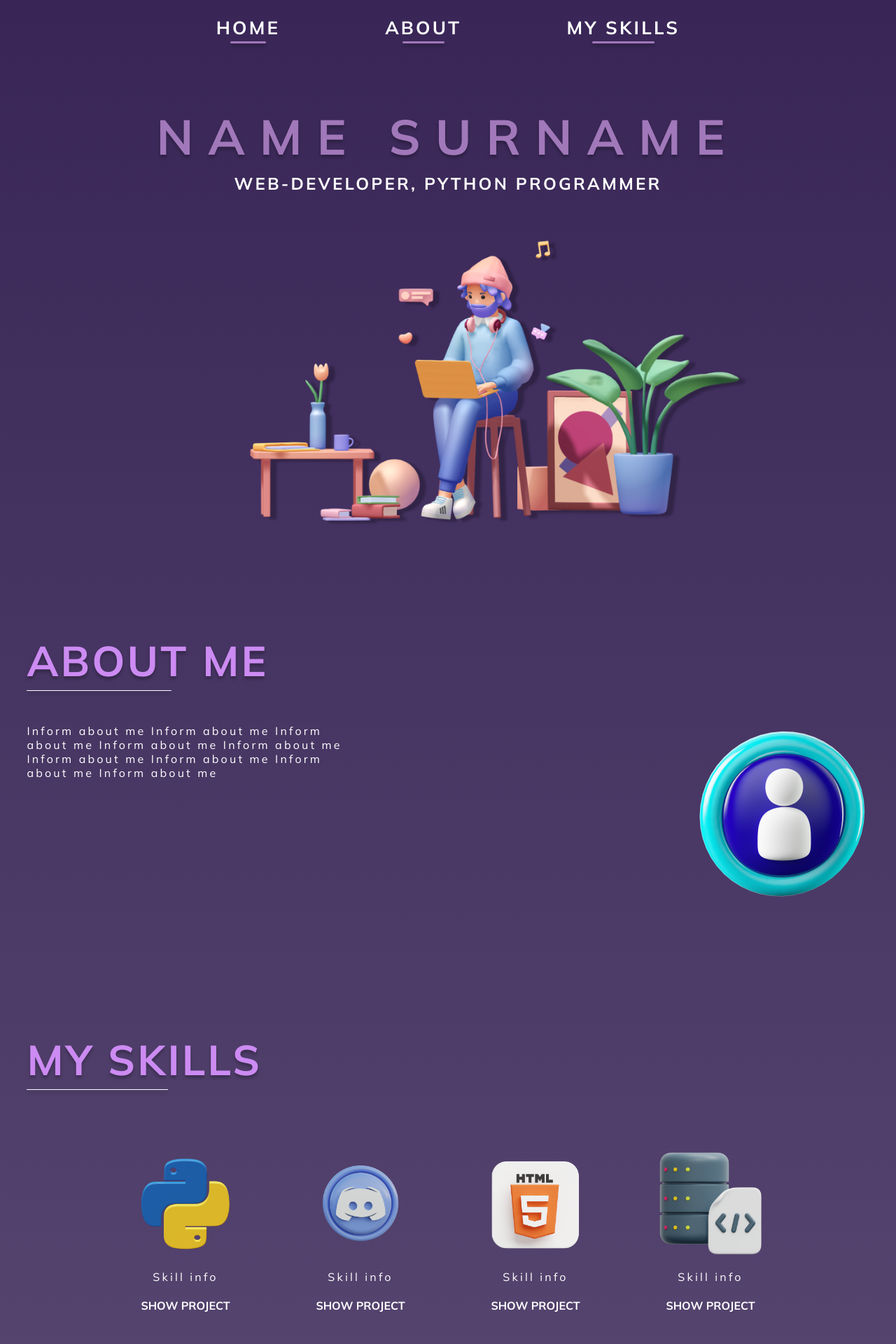
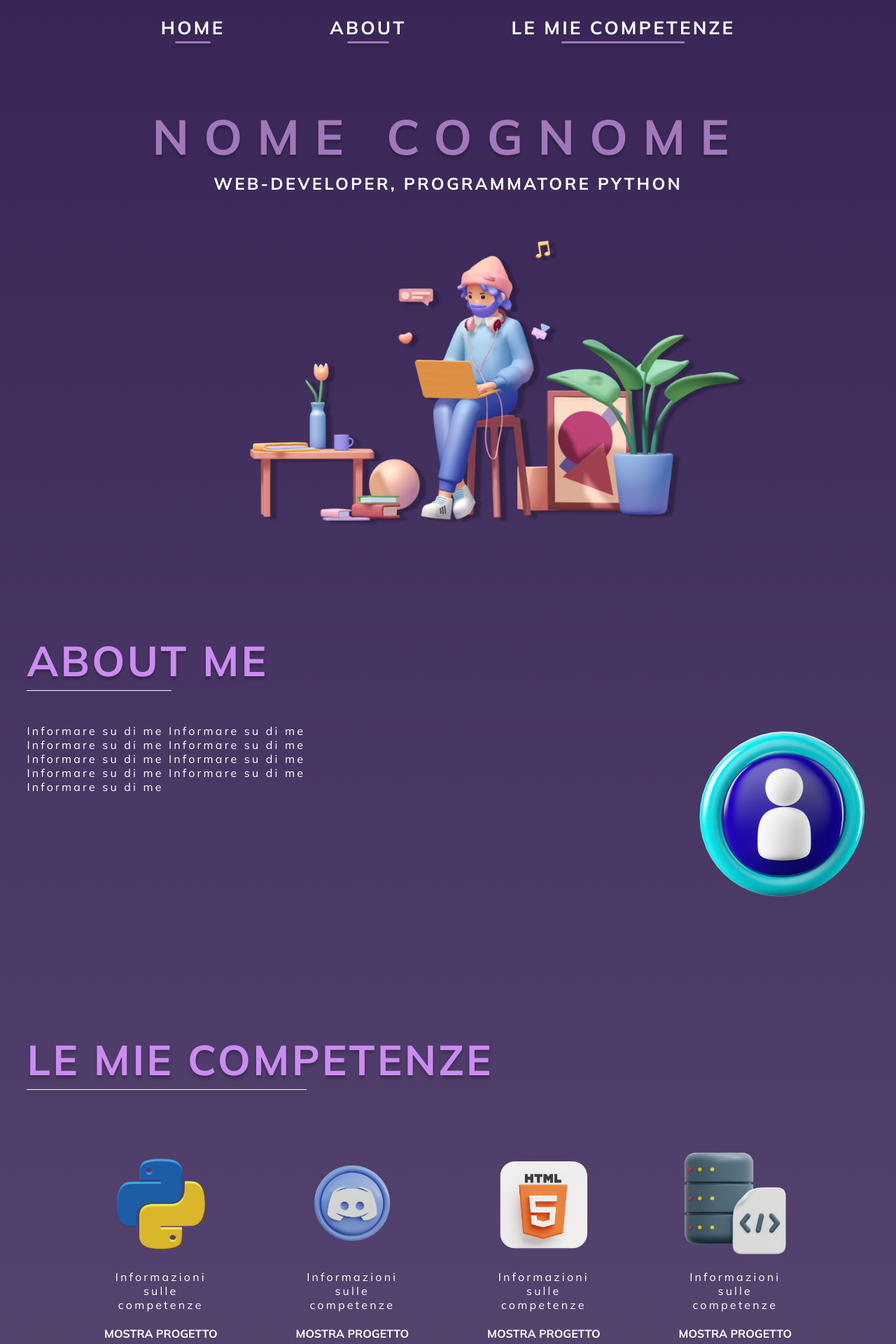
Before and after one commit to GitKodland/portfolio-itl, a Flask app: page / in a window 1280 px wide. Shown: the top 1920 px of the page at 70% size. Run offline with Flask 3, Linux system fonts and the light colour scheme.

Commit message:
Update index.html

```diff
--- a/templates/index.html
+++ b/templates/index.html
@@ -21,25 +21,25 @@
             <a class="list-item__link" href="#about">ABOUT</a>
           </li>
           <li class="main-list__item list-item">
-            <a class="list-item__link" href="#skills">MY SKILLS</a>
+            <a class="list-item__link" href="#skills">LE MIE COMPETENZE</a>
           </li>
         </ul>
       </nav>
     </header>
     <main class="main">
-      <!-- Preview section -->
+      <!-- Anteprima della sezione -->
       <section class="main__home home" id="home">
-        <h1 class="home__title">NAME SURNAME</h1>
-        <p class="home__subtitle">WEB-DEVELOPER, PYTHON PROGRAMMER</p>
+        <h1 class="home__title">NOME COGNOME</h1>
+        <p class="home__subtitle">WEB-DEVELOPER, PROGRAMMATORE PYTHON</p>
       </section>
-      <!-- About me section -->
+      <!-- Sezione "Chi sono" -->
       <section class="main__about about" id="about">
         <h2 class="about__title">ABOUT ME</h2>
         <div class="about__info info-block">
           <p class="info-block__text">
-            Inform about me Inform about me Inform about me Inform about me
-            Inform about me Inform about me Inform about me Inform about me
-            Inform about me
+            Informare su di me Informare su di me Informare su di me Informare su di me
+            Informare su di me Informare su di me Informare su di me Informare su di me
+            Informare su di me
           </p>
           <img
             class="info-block__img"
@@ -50,9 +50,9 @@
           />
         </div>
       </section>
-      <!-- Skills section -->
+      <!-- Sezione competenze -->
       <section class="main__skills skills" id="skills">
-        <h2 class="skills__title">MY SKILLS</h2>
+        <h2 class="skills__title">LE MIE COMPETENZE</h2>
         <form action="/" method="POST">
           <ul class="skills__list skills-list">
             <li class="skills-list__skill skill">
@@ -63,8 +63,8 @@
                 width="150"
                 height="150"
               />
-              <span class="skill__info">Skill info</span>
-              <input class="skill__button" type="submit" name="button_python" value="SHOW PROJECT">
+              <span class="skill__info">Informazioni sulle competenze</span>
+              <input class="skill__button" type="submit" name="button_python" value="MOSTRA PROGETTO">
             </li>
             <li class="skills-list__skill skill">
               <img
@@ -74,8 +74,8 @@
                 width="150"
                 height="150"
               />
-              <span class="skill__info">Skill info</span>
-              <input class="skill__button" type="submit" name="button_discord" value="SHOW PROJECT">
+              <span class="skill__info">Informazioni sulle competenze</span>
+              <input class="skill__button" type="submit" name="button_discord" value="MOSTRA PROGETTO">
             </li>
             <li class="skills-list__skill skill">
               <img
@@ -85,8 +85,8 @@
                 width="150"
                 height="150"
               />
-              <span class="skill__info">Skill info</span>
-              <input class="skill__button" type="submit" name="button_html" value="SHOW PROJECT">
+              <span class="skill__info">Informazioni sulle competenze</span>
+              <input class="skill__button" type="submit" name="button_html" value="MOSTRA PROGETTO">
             </li>
             <li class="skills-list__skill skill">
               <img
@@ -96,33 +96,33 @@
                 width="150"
                 height="150"
               />
-              <span class="skill__info">Skill info</span>
-              <input class="skill__button" type="submit" name="button_db" value="SHOW PROJECT">
+              <span class="skill__info">Informazioni sulle competenze</span>
+              <input class="skill__button" type="submit" name="button_db" value="MOSTRA PROGETTO">
             </li>
           </ul>
         </form>
         {% if button_python%}
           <div class="skills__project project" id="project">
               <img class="project__img" src="../static/img/python-project.png" alt="project" width="500">
-              <a class="project__link" href="">Open on GitHub</a>
+              <a class="project__link" href="">Apri con GitHub</a>
           </div>
         {% endif %}
       </section>
-      <!-- Feedback form -->
+      <!-- Modulo di feedback -->
       <section class="main__feedback feedback" id="feedback">
         <h2 class="feedback__title">FEEDBACK</h2>
         <form action="" method="POST" class="feedback__form form">
           <label for="email">
-            <input type="email" class="form__input" name="email" id="email" placeholder="Введите E-mail" required>
+            <input type="email" class="form__input" name="email" id="email" placeholder="Inserire l'e-mail" required>
           </label>
           <label for="text">
-            <textarea name="text" class="form__input" id="text" cols="70" rows="10" required placeholder="Comment"></textarea>
+            <textarea name="text" class="form__input" id="text" cols="70" rows="10" required placeholder="Commenti"></textarea>
           </label>
-          <button class="form__button" type="submit">SEND</button>
+          <button class="form__button" type="submit">INVIA</button>
         </form>
       </section>
     </main>
-    <!-- A footer for social media links -->
+    <!-- Un piè di pagina per i link ai social media -->
     <footer>
 
     </footer>
```
